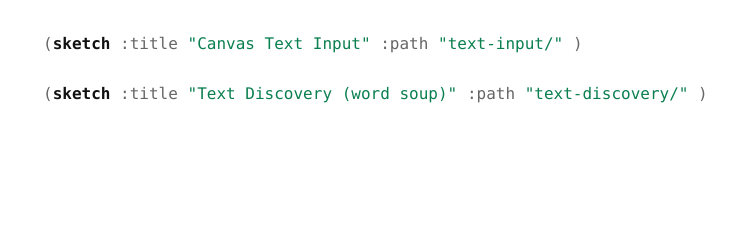
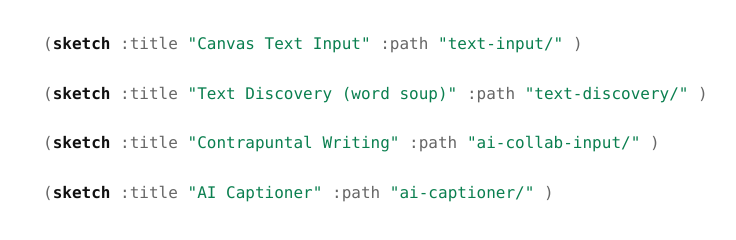
Before and after one commit to nikokozak/Shared-Minds, a plain HTML site: page docs/index.html in a window 1280 px wide. Shown: the part 104-344 px from the top of the page, without its empty margins (251-987 px from the left). Drawn offline with Linux system fonts and the light colour scheme.

Commit message:
add to index

```diff
--- a/docs/index.html
+++ b/docs/index.html
@@ -113,6 +113,24 @@
           </div>
         </a>
 
+        <a class="sketch" href="./ai-collab-input/">
+          <div class="sexpr">
+            <span class="paren">(</span><span class="kw">sketch</span>
+            <span class="prop">:title</span> <span class="str">"Contrapuntal Writing"</span>
+            <span class="prop">:path</span> <span class="str">"ai-collab-input/"</span>
+            <span class="paren">)</span>
+          </div>
+        </a>
+
+        <a class="sketch" href="./ai-captioner/">
+          <div class="sexpr">
+            <span class="paren">(</span><span class="kw">sketch</span>
+            <span class="prop">:title</span> <span class="str">"AI Captioner"</span>
+            <span class="prop">:path</span> <span class="str">"ai-captioner/"</span>
+            <span class="paren">)</span>
+          </div>
+        </a>
+
         <!-- duplicate this block per sketch -->
         <!--
         <a class="sketch" href="./PATH/">
```
